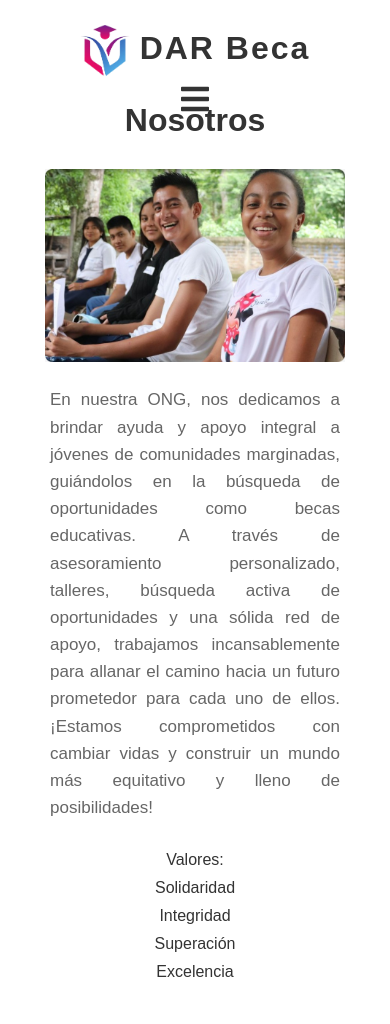
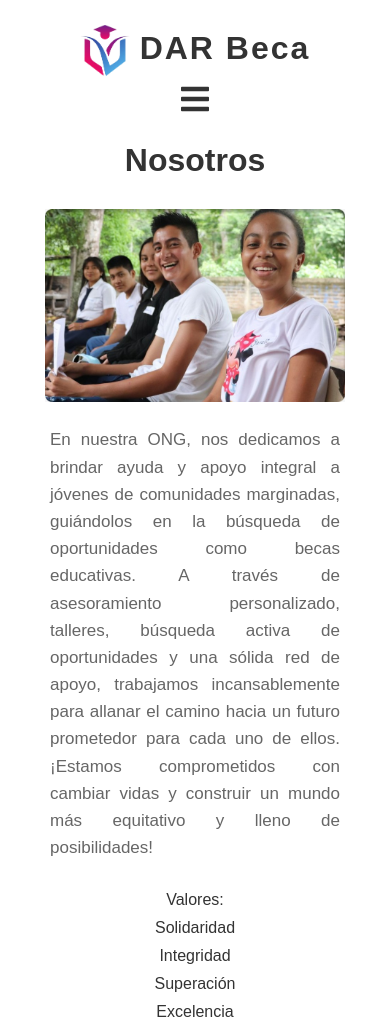
Before and after one commit to JosephSP22/DARB, a plain HTML site: page nosotros.html in a window 390 px wide. Shown: the top 1024 px of the page. Drawn offline with Linux system fonts and the light colour scheme; a web font is replaced by a local one.

Commit message:
nosotros.css

```diff
--- a/css/nosotros.css
+++ b/css/nosotros.css
@@ -169,5 +169,9 @@ body {
         max-width: 300px;
         height: auto;
     }
+    .about-us h2 {
+        margin-top: 40px;
+
+    }
 
 }
```
